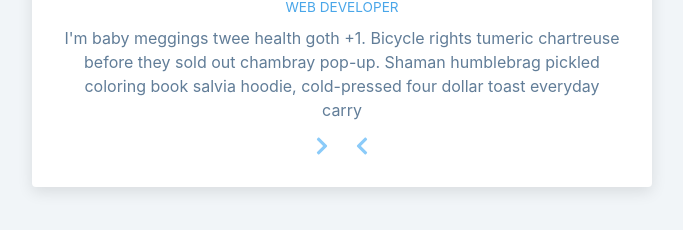
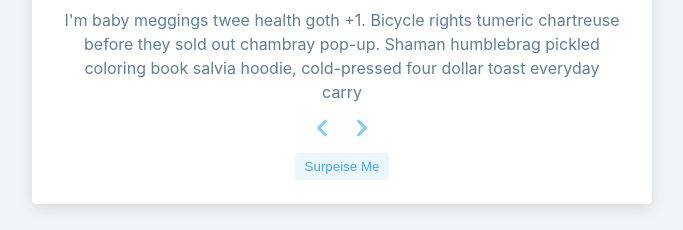
Before and after one commit to zainabturkmen/React-Projects, a React (Create React App) app in the folder react-projects-master/03-reviews/setup/: page / in a window 1280 px wide. Shown: the part 481-711 px from the top of the page, without its empty margins (298-981 px from the left). Built offline with nearby package versions, Linux system fonts and the light colour scheme.

Commit message:
Tour-peoject

```diff
--- a/react-projects-master/03-reviews/setup/src/Review.js
+++ b/react-projects-master/03-reviews/setup/src/Review.js
@@ -18,13 +18,14 @@ const Review = () => {
       <p className="job">{job}</p>
       <p className="info">{text}</p>
       <div className="button-container">
+        <button className="prev-btn">
+          <FaChevronLeft />
+        </button>
         <button className="next-btn">
           <FaChevronRight />
         </button>
-        <button className="prev-btn">
-          <FaChevronLeft />
-        </button>
       </div>
+      <button className="random-btn">surpeise me</button>
     </article>
   );
 };
```
